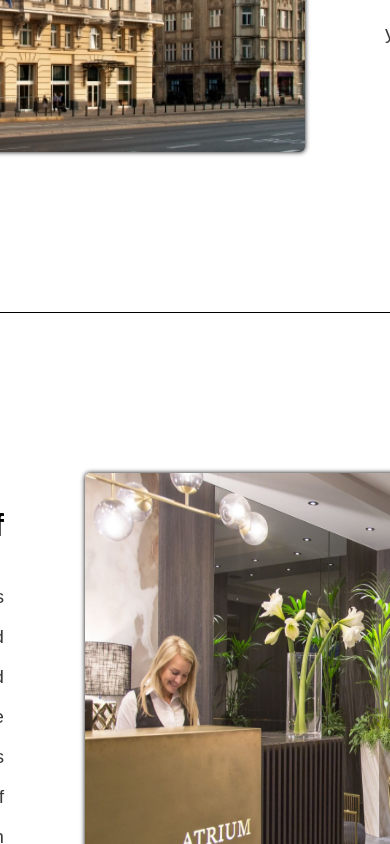
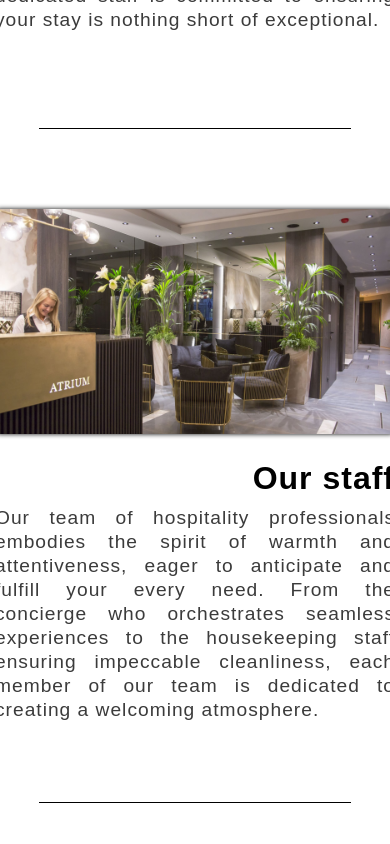
Before and after one commit to ItsMeCineQ/hotel_web_react_v2, a React (Create React App) app: page / in a window 390 px wide. Shown: the part 1600-2444 px from the top of the page. Built offline with nearby package versions, Linux system fonts and the light colour scheme.

Commit message:
Implemented media query to about-us container

```diff
--- a/src/css/about_us.css
+++ b/src/css/about_us.css
@@ -55,3 +55,51 @@
   .reverse h1{
     text-align: right;
   }
+
+
+  @media only screen and (max-width: 1300px){
+    .about_us--container{
+      width: 900px;
+      margin: 6rem 0;
+      padding: 6rem 0;
+    }
+
+    .about_us--content{
+      align-items: center;
+      margin: 2rem 0;
+    }
+
+    .reverse{
+      padding: 5rem 0;
+    }
+
+    .about_us--content img{
+      height: 100%;
+      width: 400px;
+    }
+  }
+
+  @media only screen and (max-width: 1000px){
+    .about_us--container{
+      width: 80vw;
+    }
+
+    .about_us--content{
+      gap: 2rem;
+    }
+
+    .about_us--content-text{
+      margin: 0;
+      line-height: 1.5rem;
+    }
+
+    .about_us--content-text h1{
+      margin-bottom: 1rem;
+    }
+  }
+
+  @media only screen and (max-width: 820px){
+    .about_us--content{
+      flex-direction: column;
+    }
+  }
```
